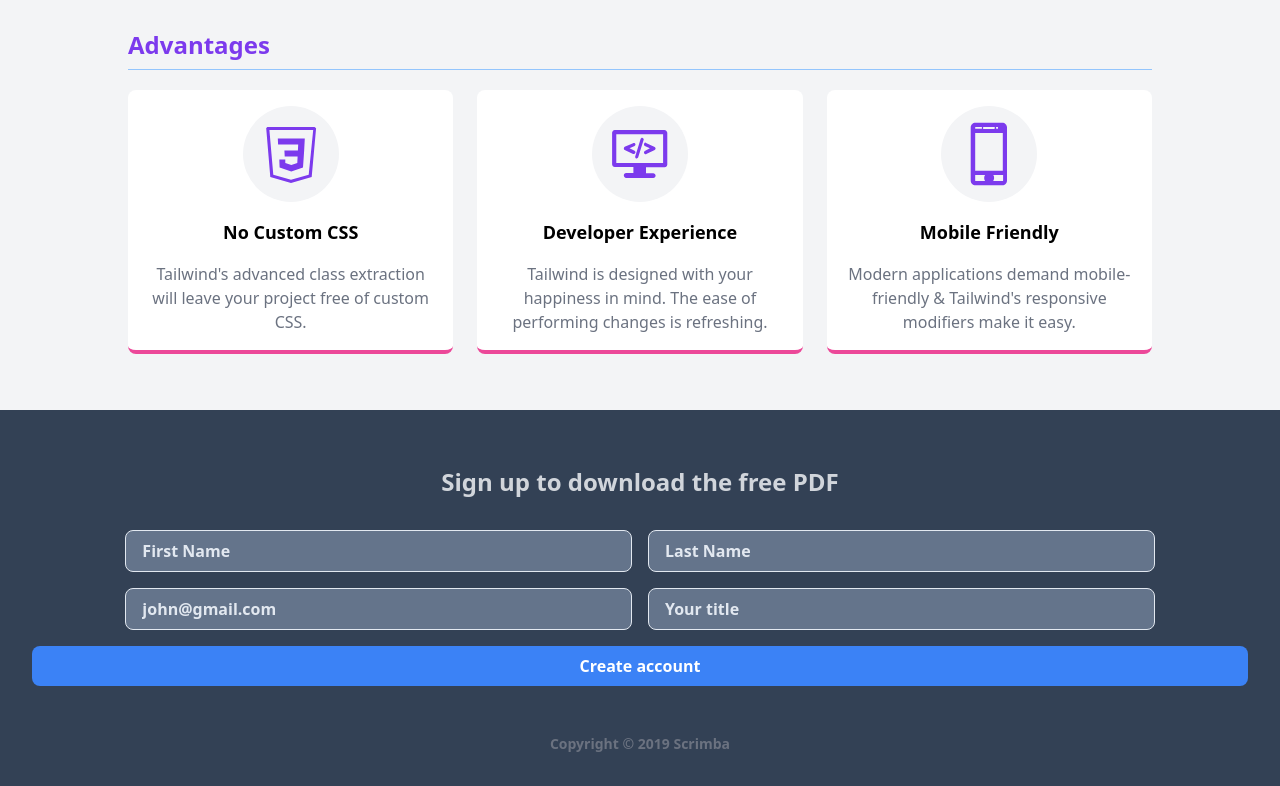
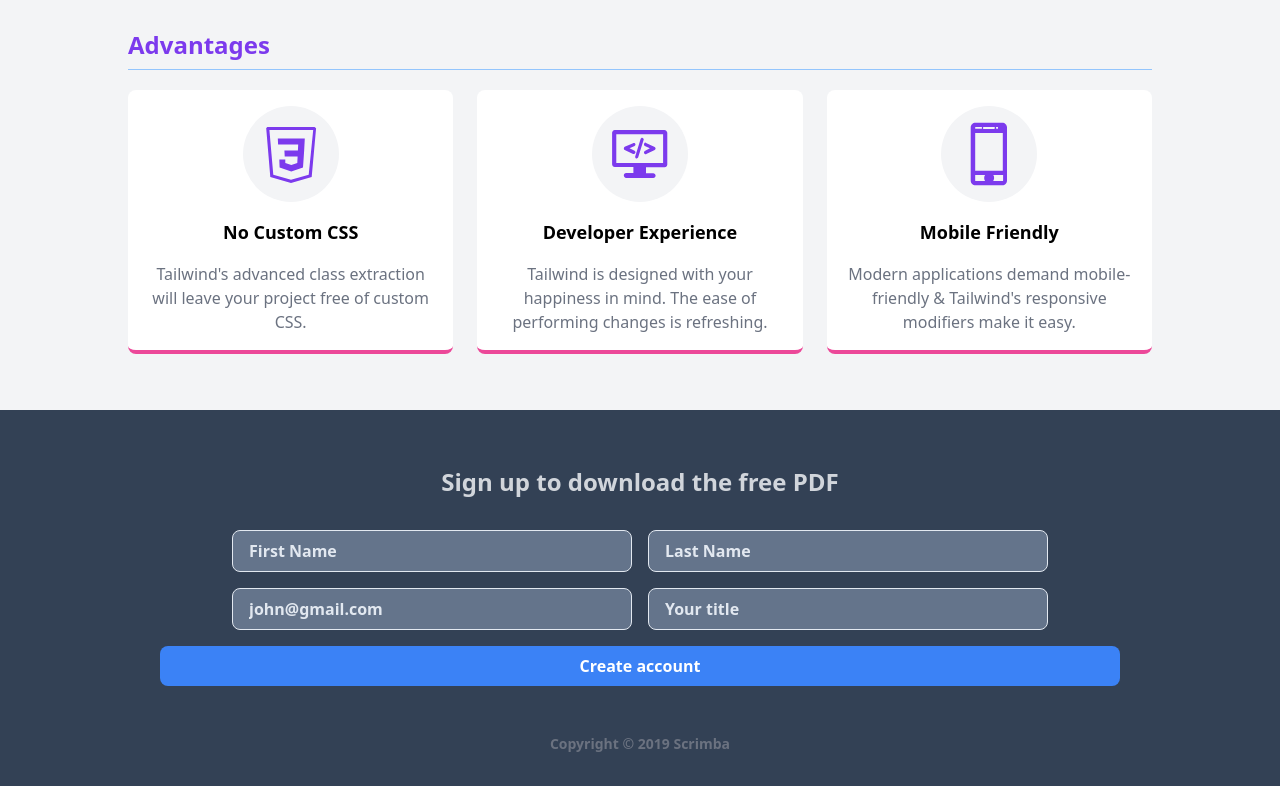
Before and after one commit to fcbvttn123/tailwindcss-landing-page, a website: page src/index.html in a window 1280 px wide. Shown: the part 447-1233 px from the top of the page. Drawn offline with nearby package versions, Linux system fonts and the light colour scheme; files that its build step writes are made by us from their sources.

Commit message:
Small Refactor

```diff
--- a/src/index.html
+++ b/src/index.html
@@ -68,6 +68,7 @@
     </main>
     <!-- Footer -->
     <footer class="w-full bg-slate-700 mt-14">
+        <div class="w-11/12 max-w-5xl mx-auto">
             <h1 class="text-gray-300 text-2xl font-bold text-center pt-14">Sign up to download the free PDF</h1>
             <form action="#" class="flex flex-wrap flex-col sm:flex-row items-center justify-between sm:justify-center sm:gap-x-4 px-8 gap-y-4 mt-8">
                 <input type="text" placeholder="First Name" class="bg-slate-500 placeholder:text-slate-200 placeholder:font-bold px-4 py-2 border border-slate-200 rounded-lg w-full sm:w-5/12" name="" id="">
@@ -77,6 +78,7 @@
                 <button class="w-full bg-blue-500 hover:bg-blue-600 text-white font-semibold py-2 rounded-lg flex items-center justify-center">Create account</button>
             </form>
             <p class="mt-12 pb-8 text-center text-gray-500 text-sm font-semibold">Copyright © 2019 Scrimba</p>
+        </div>
     </footer>
 </body>
 </html>
```
Lines whose indentation alone changed are shown as unchanged.
